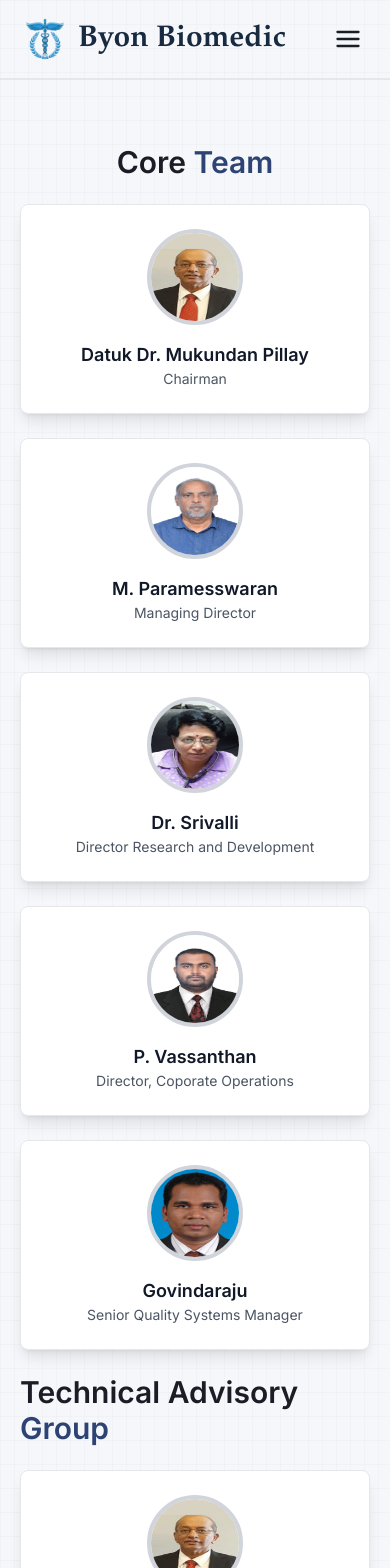
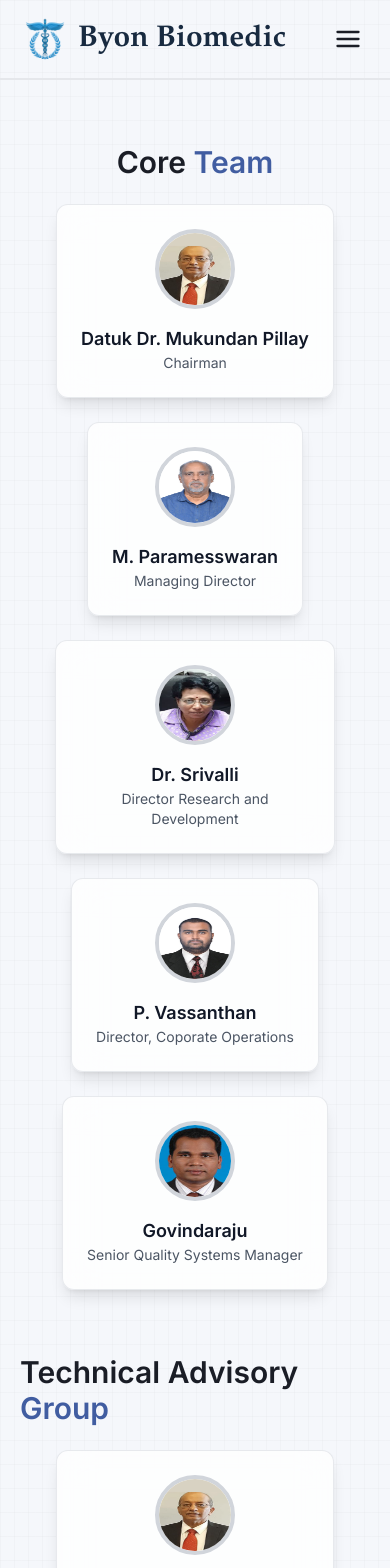
Before and after one commit to sai-ram-kaushik/byon-biomedic-website, a React (Vite) app: page /team in a window 390 px wide. Shown: the top 1568 px of the page. Built offline with nearby package versions, Linux system fonts and the light colour scheme.

Commit message:
team update

```diff
--- a/src/pages/Team.jsx
+++ b/src/pages/Team.jsx
@@ -21,32 +21,18 @@ const Team = ({ about }) => {
          {/* Our Team Section */}
          <motion.div className="flex items-center justify-center w-full py-6" variants={fadeIn}>
             <h3 className="text-3xl lg:text-4xl font-heading font-bold">
-               Core <span>Team</span>
+               Core <span className="text-primary">Team</span>
             </h3>
          </motion.div>
 
-         <motion.div className="grid grid-cols-1 md:grid-cols-2 lg:grid-cols-2 gap-6" variants={fadeIn}>
-            {teamMembers.slice(0, 2).map((member, idx) => (
+         <motion.div className="grid grid-cols-1 md:grid-cols-2 lg:grid-cols-3 gap-6" variants={fadeIn}>
+            {teamMembers.map((member, idx) => (
                <motion.div
                   key={idx}
-                  className="text-center bg-white p-6 rounded-lg shadow-lg hover:shadow-xl cursor-pointer transform transition-transform duration-300 hover:scale-105 border border-gray-200 backdrop-blur-md flex flex-col items-center"
+                  className="text-center max-w-[280px] bg-white/80 p-6 rounded-xl shadow-lg hover:shadow-2xl cursor-pointer transform transition-transform duration-300 hover:-translate-y-1 border border-gray-300/50 backdrop-blur-lg flex flex-col items-center mx-auto"
                   onClick={() => setSelectedMember(member)}
                   whileHover={{ scale: 1.05 }}>
-                  <img className="mb-4 w-24 h-24 rounded-full border-4 border-gray-300" src={member.imageUrl} alt={member.name} />
-                  <h3 className="text-lg font-semibold text-gray-900">{member.name}</h3>
-                  <p className="text-sm text-gray-600">{member.designation}</p>
-               </motion.div>
-            ))}
-         </motion.div>
-
-         <motion.div className="grid grid-cols-1 md:grid-cols-3 lg:grid-cols-3 gap-6 mt-6" variants={fadeIn}>
-            {teamMembers.slice(2, 5).map((member, idx) => (
-               <motion.div
-                  key={idx}
-                  className="text-center bg-white p-6 rounded-lg shadow-lg hover:shadow-xl cursor-pointer transform transition-transform duration-300 hover:scale-105 border border-gray-200 backdrop-blur-md flex flex-col items-center"
-                  onClick={() => setSelectedMember(member)}
-                  whileHover={{ scale: 1.05 }}>
-                  <img className="mb-4 w-24 h-24 rounded-full border-4 border-gray-300" src={member.imageUrl} alt={member.name} />
+                  <img className="mb-4 w-20 h-20 rounded-full border-4 border-gray-300" src={member.imageUrl} alt={member.name} />
                   <h3 className="text-lg font-semibold text-gray-900">{member.name}</h3>
                   <p className="text-sm text-gray-600">{member.designation}</p>
                </motion.div>
@@ -54,9 +40,9 @@ const Team = ({ about }) => {
          </motion.div>
 
          {/* Technical Advisory Group Section */}
-         <motion.div id="technical-advisory-group" className="flex items-center justify-center w-full py-6" variants={fadeIn}>
+         <motion.div id="technical-advisory-group" className="flex items-center justify-center w-full py-6 mt-10" variants={fadeIn}>
             <h3 className="text-3xl lg:text-4xl font-heading font-bold">
-               Technical Advisory <span>Group</span>
+               Technical Advisory <span className="text-primary">Group</span>
             </h3>
          </motion.div>
 
@@ -64,10 +50,10 @@ const Team = ({ about }) => {
             {advisoryMembers.map((member, idx) => (
                <motion.div
                   key={idx}
-                  className="text-center bg-white p-6 rounded-lg shadow-lg hover:shadow-xl cursor-pointer transform transition-transform duration-300 hover:scale-105 border border-gray-200 backdrop-blur-md flex flex-col items-center"
+                  className="text-center max-w-[280px] bg-white/80 p-6 rounded-xl shadow-lg hover:shadow-2xl cursor-pointer transform transition-transform duration-300 hover:-translate-y-1 border border-gray-300/50 backdrop-blur-lg flex flex-col items-center mx-auto"
                   onClick={() => setSelectedMember(member)}
                   whileHover={{ scale: 1.05 }}>
-                  <img className="mb-4 w-24 h-24 rounded-full border-4 border-gray-300" src={member.imageUrl} alt={member.name} />
+                  <img className="mb-4 w-20 h-20 rounded-full border-4 border-gray-300" src={member.imageUrl} alt={member.name} />
                   <h3 className="text-lg font-semibold text-gray-900">{member.name}</h3>
                   <p className="text-sm text-gray-600">{member.designation}</p>
                </motion.div>
@@ -77,7 +63,7 @@ const Team = ({ about }) => {
          {/* Popup Modal */}
          {selectedMember && (
             <div className="fixed inset-0 flex items-center justify-center bg-black bg-opacity-50">
-               <div className="bg-white p-6 rounded-lg max-w-md relative">
+               <div className="bg-white p-6 rounded-xl max-w-md relative shadow-2xl">
                   <button className="absolute top-2 right-2 text-gray-500 hover:text-gray-800" onClick={() => setSelectedMember(null)}>✖</button>
                   <img className="w-28 h-28 mx-auto rounded-full border-4 border-gray-300" src={selectedMember.imageUrl} alt={selectedMember.name} />
                   <h2 className="text-lg font-bold mt-2">{selectedMember.name}</h2>
```
